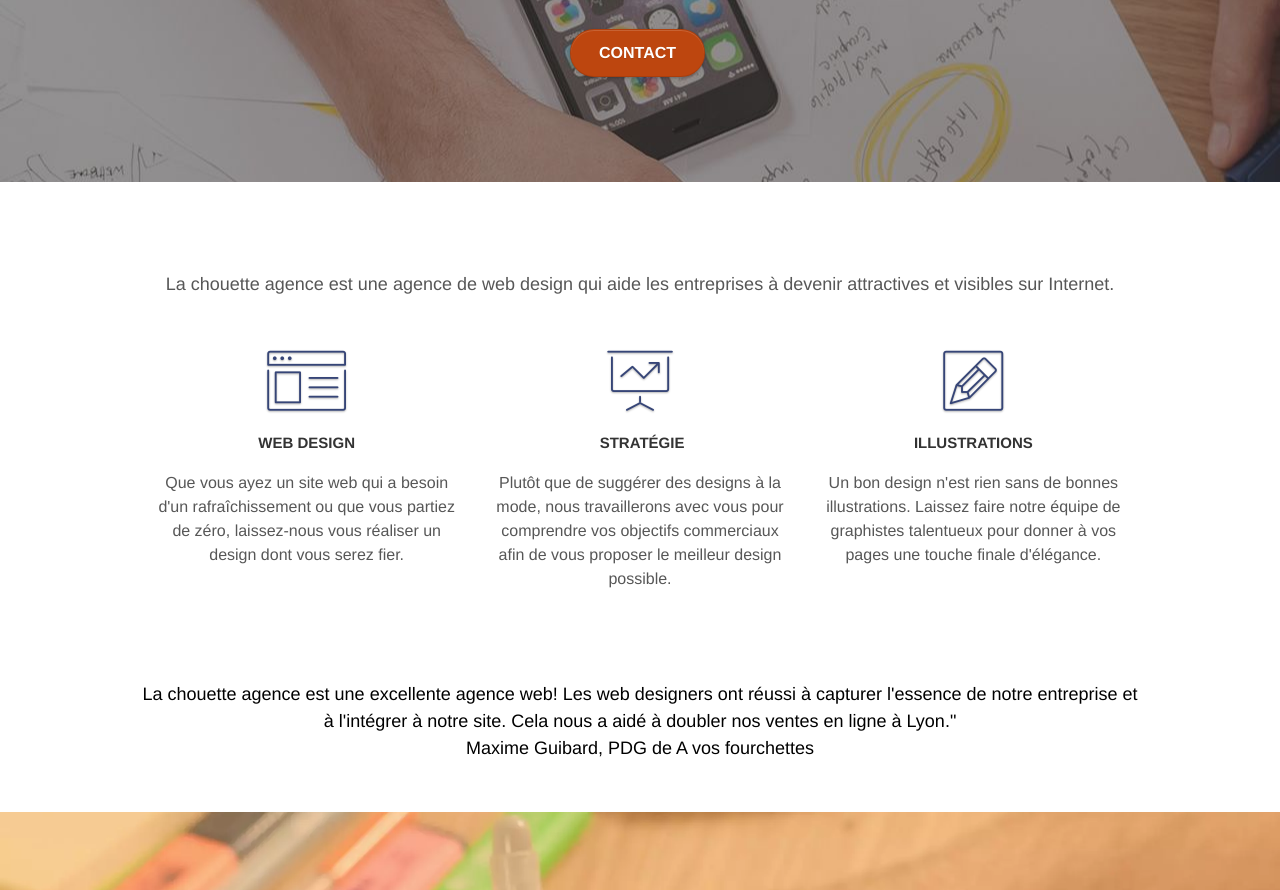
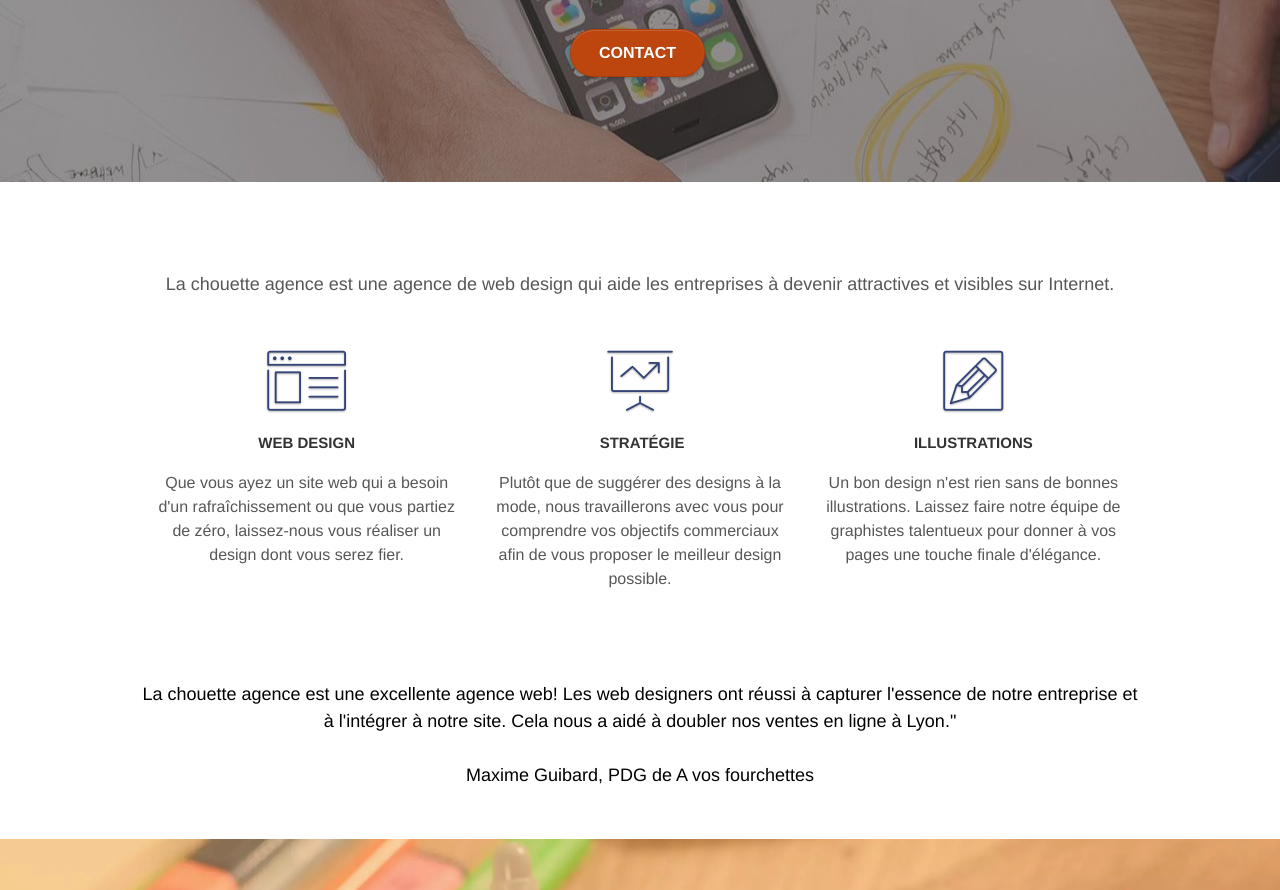
Before and after one commit to FlorentCG/GuglielmettiFlorent_4_01222021, a plain HTML site: page index.html in a window 1280 px wide. Shown: the part 371-1261 px from the top of the page. Drawn offline with Linux system fonts and the light colour scheme.

Commit message:
Changement titre agence

```diff
--- a/index.html
+++ b/index.html
@@ -19,7 +19,7 @@
 	<script src="./js/jquery.touchSwipe.js" defer></script>
 	<script src="./js/gmaps.js"></script>
 
-    <title>La Chouette </title>
+    <title>La Chouette Agence</title>
 
 
 <!-- Analytics -->
@@ -124,7 +124,7 @@
 		</div>
 		<div class="row voffset-lg voffset">
 			<div class="col-xs-12 col-md-8 col-md-offset-2 text-center">
-				<span>La chouette agence est une excellente agence web! Les web designers ont réussi à capturer l'essence de notre entreprise et à l'intégrer à notre site. Cela nous a aidé à doubler nos ventes en ligne à Lyon."</span>
+				<span>La chouette agence est une excellente agence web! Les web designers ont réussi à capturer l'essence de notre entreprise et à l'intégrer à notre site. Cela nous a aidé à doubler nos ventes en ligne à Lyon."</span> <br>
 				<span>Maxime Guibard, PDG de A vos fourchettes</span>
 
 			</div>
```
Also changed, not shown: 1 other file.
